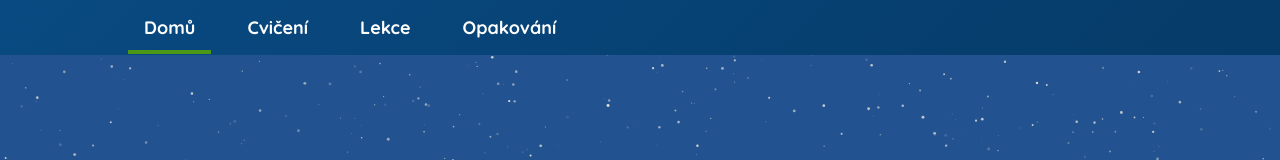
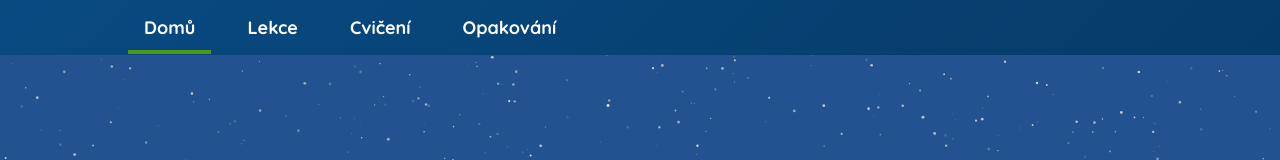
Before and after one commit to dxzfvzs/planet-gen, a React (Vite) app: page / in a window 1280 px wide. Shown: the top 160 px of the page. Built offline with nearby package versions, Linux system fonts and the light colour scheme.

Commit message:
fix: fix order of the header

```diff
--- a/src/components/Header.tsx
+++ b/src/components/Header.tsx
@@ -27,8 +27,8 @@ export default function Header() {
     <header
       className="w-full sticky top-0 z-[1000] bg-bg-darker px-[10%] py-1.5 text-[18px] font-bold flex gap-5 items-center bg-[image:var(--grad-header)]">
       <NavItem to="/">Domů</NavItem>
+      <NavItem to="/lessons">Lekce</NavItem>
       <NavItem to="/test">Cvičení</NavItem>
-      <NavItem to="/lessons">Lekce</NavItem>
       <NavItem to="/cards">Opakování</NavItem>
     </header>
   );
```
